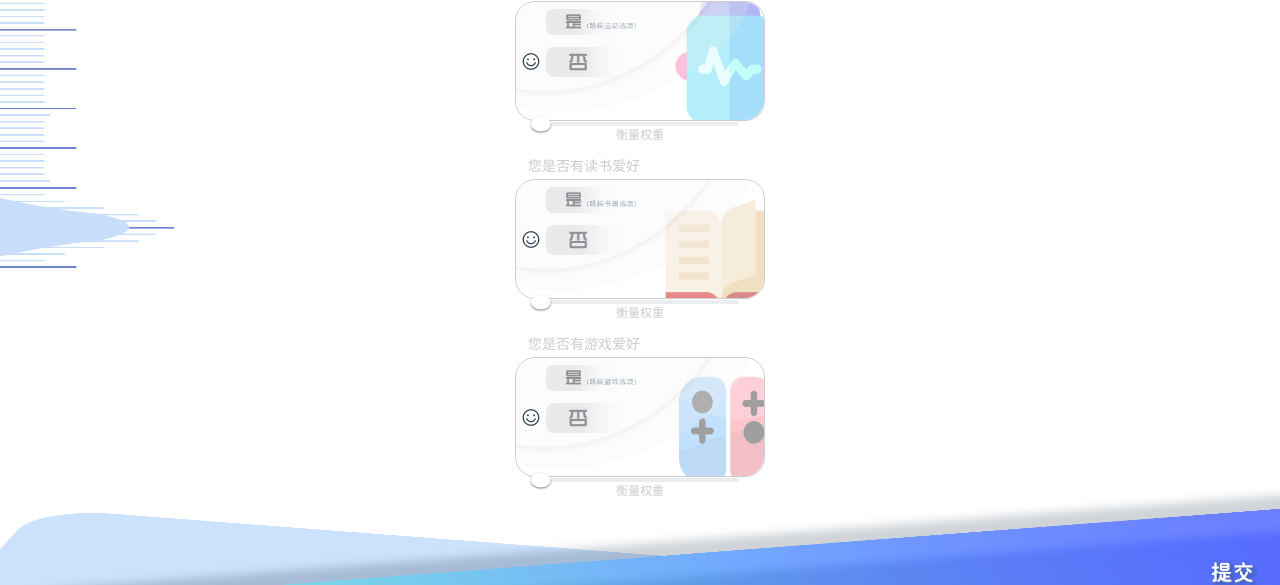
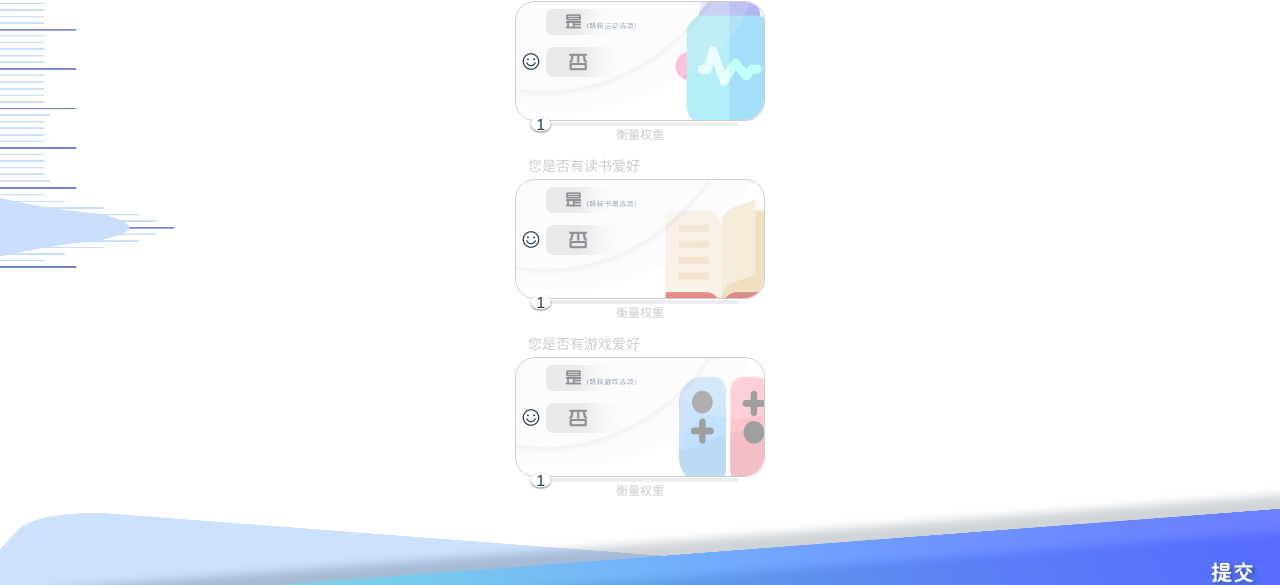
Before and after one commit to GiorgioPeng/peipei3, a Vue app: page /hobby in a window 1280 px wide. Shown: the part 201-786 px from the top of the page. Built offline with nearby package versions, Linux system fonts and the light colour scheme.

Commit message:
修改权重范围为1-5

```diff
--- a/src/components/common/customer-card.vue
+++ b/src/components/common/customer-card.vue
@@ -90,6 +90,7 @@
       <van-slider
         bar-height="4px"
         active-color="#a2d8e6"
+        :min="1"
         :max="5"
         v-model="$store.state[data.weight]"
       >
--- a/src/pages/info.vue
+++ b/src/pages/info.vue
@@ -70,6 +70,7 @@
                 class="form-item width80"
                 style="margin-top:30px;position:relative;z-index:999;"
                 v-model="$store.state['major/career']"
+                :min="1"
                 :max="5"
               >
                 <template #button>
```
